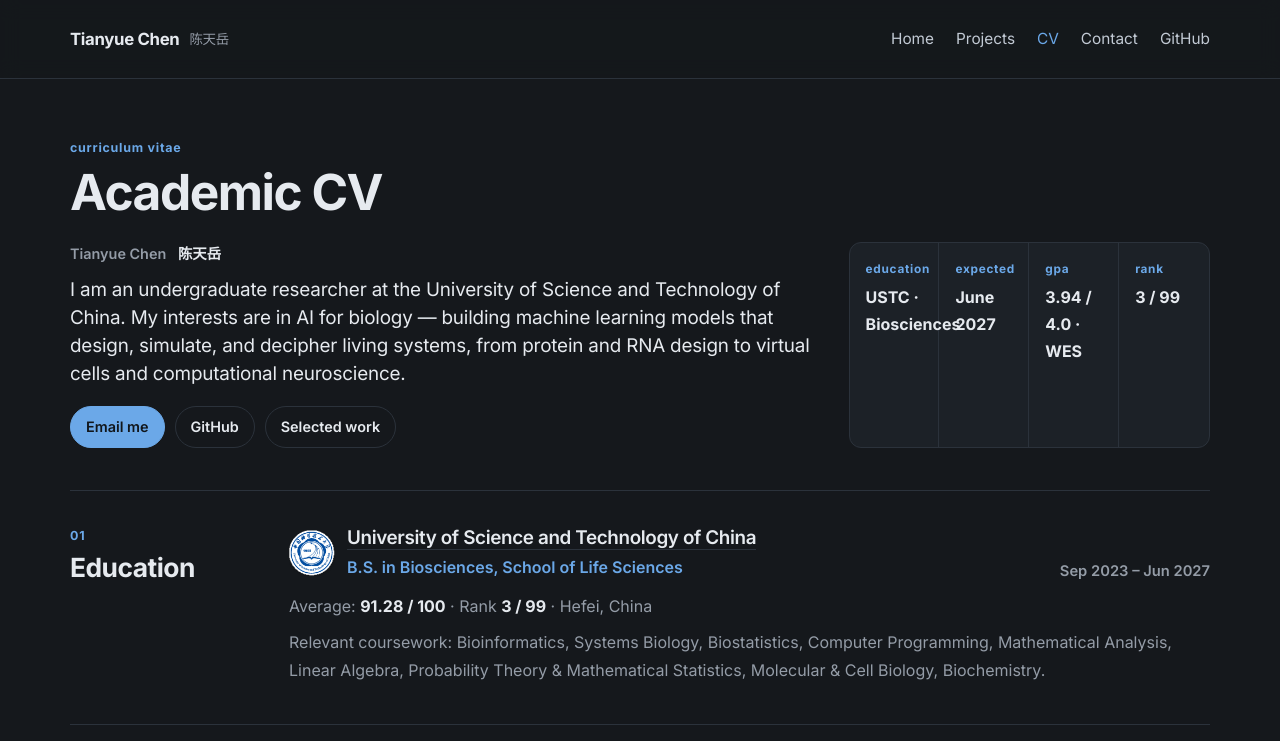
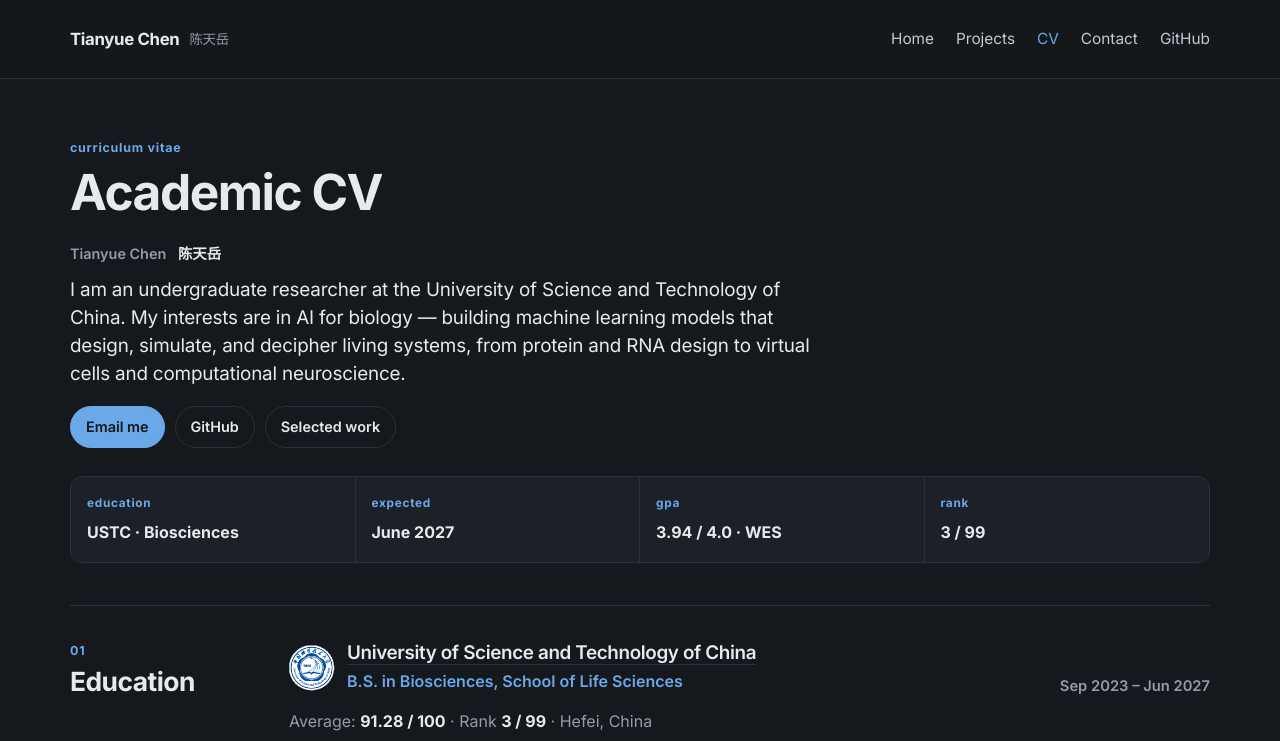
Before and after one commit to polaris150566/polaris150566.github.io, a plain HTML site: page cv/index.html in a window 1280 px wide. Shown: the top 741 px of the page. Drawn offline with Linux system fonts and the light colour scheme.

Commit message:
cv-facts: move fact boxes below profile at full content width, fix overflow

```diff
--- a/assets/css/styles.css
+++ b/assets/css/styles.css
@@ -331,9 +331,11 @@ img { display: block; max-width: 100%; }
   align-items: stretch;
   display: grid;
   gap: 28px;
-  grid-template-columns: minmax(0, 1.35fr) minmax(300px, 0.65fr);
-  padding: 8px 0 42px;
+  grid-template-columns: 1fr;
+  padding: 8px 0 28px;
 }
+
+.cv-profile + .cv-facts { margin-bottom: 42px; }
 
 .cv-profile-copy { align-self: center; }
 
```
Also changed, not shown: cv/index.html (+2 -1 lines), index.html (+2 -1 lines).
